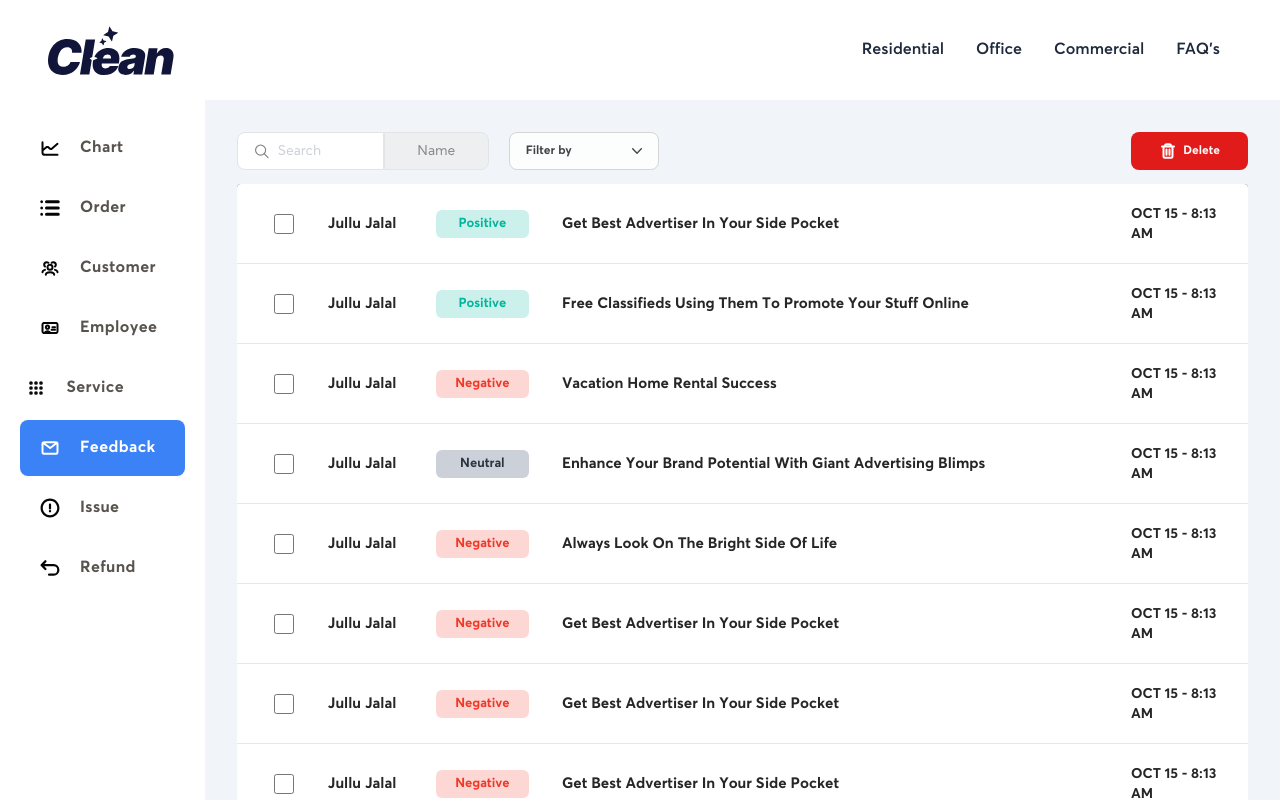
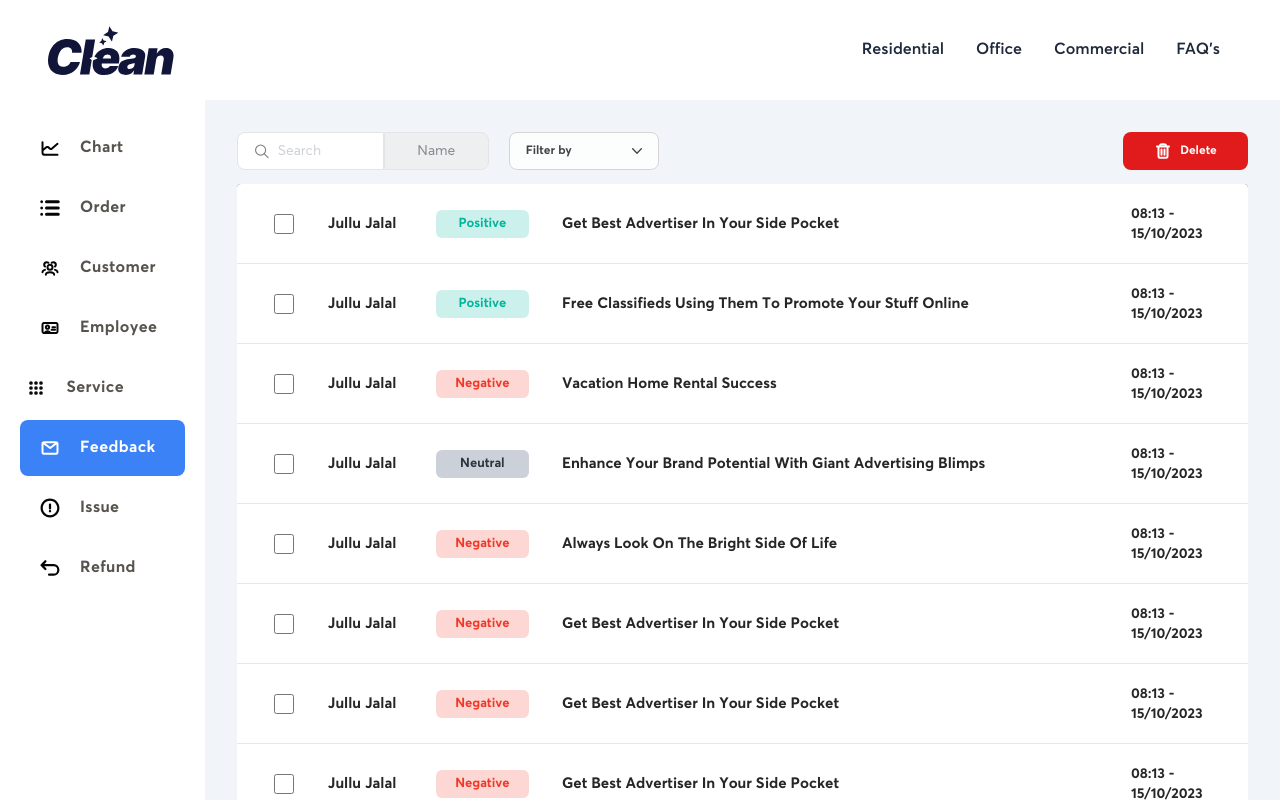
Before and after one commit to bichsonnhat/CleaningService, a Next.js app: page /dashboard/feedback in a window 1280 px wide. Shown: the top 800 px of the page. Built offline with nearby package versions, Linux system fonts and the light colour scheme.

Commit message:
feat: add logic handle to feedback search

```diff
--- a/src/app/(dashboard)/(routes)/dashboard/feedback/[id]/page.tsx
+++ b/src/app/(dashboard)/(routes)/dashboard/feedback/[id]/page.tsx
@@ -1,18 +1,21 @@
+'use client'
 import React from 'react'
 import { FaRegTrashAlt } from "react-icons/fa";
-import { GoArrowLeft } from "react-icons/go";
 import { LuArrowLeft } from "react-icons/lu";
 import Image from 'next/image';
 import { Feedback } from '@/components/feedback/FeedbackTable';
+import { useRouter } from 'next/navigation';
 
 
 const FeedbackDetail = () => {
+    const router = useRouter();
+
     const feedbackData: Feedback = {
         id: 1,
-        name: "Jullu Jalal",
+        customerName: "Jullu Jalal",
         sentiment: "Neutral" as "Neutral",
         message: "Get Best Advertiser In Your Side Pocket",
-        date: "OCT 15 - 8:13 AM"
+        createdAt: "2023-10-15T08:13:00Z"
     }
 
     const logo = [
@@ -29,13 +32,28 @@ const FeedbackDetail = () => {
         feedbackData.sentiment === 'Negative' ? 'bg-[#fcd7d4] text-[#ef3826]' :
             'bg-[#ccd0d9] text-[#2b3641]';
 
+    const formatDate = (date: string) => {
+        const newDate = new Date(date);
+
+        const hours = newDate.getHours().toString().padStart(2, '0');
+        const minutes = newDate.getMinutes().toString().padStart(2, '0');
+
+        const day = newDate.getDate().toString().padStart(2, '0');
+        const month = (newDate.getMonth() + 1).toString().padStart(2, '0');
+        const year = newDate.getFullYear();
+
+        return `${hours}:${minutes} - ${day}/${month}/${year}`;
+    }
+
     return (
         <div className="flex flex-col justify-center mt-3.5 w-full bg-white rounded max-md:px-5 max-md:max-w-full">
             <div className="flex flex-col w-full rounded max-md:max-w-full pb-6">
                 {/* Begin Title */}
                 <div className='flex flex-row items-center justify-between'>
                     <div className='flex flex-row items-center justify-start'>
-                        <button className='h-full p-6 hover:bg-slate-200 border-r-[1px] '>
+                        <button
+                        onClick={() => router.back()}
+                        className='h-full p-6 hover:bg-slate-200 border-r-[1px] '>
                             <LuArrowLeft className='h-[19px] text-neutral-300 text-xl font-bold' />
                         </button>
                         <p className='overflow-hidden self-stretch px-3 py-5 w-full ml-5 min-h-[48px] font-Averta-Bold text-lg'>{feedbackData.message}</p>
@@ -68,13 +86,13 @@ const FeedbackDetail = () => {
                             style={{ width: '60px', height: 'auto' }}
                         />
                         <div className='flex flex-row self-stretch items-center mx-4'>
-                            <p className=' font-bold font-Averta-Semibold text-lg mr-1'>{feedbackData.name}</p>
+                            <p className=' font-bold font-Averta-Semibold text-lg mr-1'>{feedbackData.customerName}</p>
                             <p className='text-xs font-semibold text-neutral-600 font-Averta-Regular mt-0.5'>{'<customer>'}</p>
                         </div>
                     </div>
 
 
-                    <p className=" py-4 font-Averta-Regular text-sm text-gray-400">{feedbackData.date}</p>
+                    <p className=" py-4 font-Averta-Regular text-sm text-gray-400">{formatDate(feedbackData.createdAt)}</p>
                 </div>
                 {/* End Sender info */}
 
--- a/src/components/feedback/FeedbackRow.tsx
+++ b/src/components/feedback/FeedbackRow.tsx
@@ -1,29 +1,46 @@
 import React from 'react';
 import { Checkbox } from "@material-tailwind/react";
+import { useRouter } from 'next/navigation';
 
 interface FeedbackRowProps {
-  name: string;
+  customerName: string;
   sentiment: 'Positive' | 'Negative' | 'Neutral';
   message: string;
-  date: string;
+  createdAt: string;
 }
 
-const FeedbackRow: React.FC<FeedbackRowProps> = ({ name, sentiment, message, date }) => {
-  //const bgColor = isEven ? 'bg-white' : 'bg-[#f5f7ff]';
+const FeedbackRow: React.FC<FeedbackRowProps> = ({ customerName, sentiment, message, createdAt }) => {
+  const router = useRouter();
+
   const sentimentColor = sentiment === 'Positive' ? 'bg-[#ccf0eb] text-[#00b69b]' :
     sentiment === 'Negative' ? 'bg-[#fcd7d4] text-[#ef3826]' :
       'bg-[#ccd0d9] text-[#2b3641]';
 
+      const formatDate = (date: string) => {
+        const newDate = new Date(date);
+
+        const hours = newDate.getHours().toString().padStart(2, '0');
+        const minutes = newDate.getMinutes().toString().padStart(2, '0');
+
+        const day = newDate.getDate().toString().padStart(2, '0');
+        const month = (newDate.getMonth() + 1).toString().padStart(2, '0');
+        const year = newDate.getFullYear();
+
+        return `${hours}:${minutes} - ${day}/${month}/${year}`;
+    }
+
   return (
 
-    <div className={`flex overflow-hidden flex-wrap w-full border-b border-gray-200 max-md:max-w-full md:h-[80px] cursor-pointer bg-white hover:bg-[#f4f7ff]`}>
-      <div className={`flex flex-col grow shrink justify-center pl-6 w-[66px]`}>
+    <div
+    onClick={() => router.push(`feedback/${customerName}`)}
+    className={`flex overflow-hidden flex-wrap w-full border-b border-gray-200 max-md:max-w-full md:h-[80px] cursor-pointer bg-white hover:bg-[#f4f7ff]`}>
+      <div onClick={(e) => e.stopPropagation()} className={`flex flex-col grow shrink justify-center pl-6 w-[66px]`}>
         <div className="flex overflow-hidden items-center pl-px w-full min-h-[48px]">
-          <Checkbox onPointerEnterCapture={undefined} onPointerLeaveCapture={undefined} crossOrigin={undefined} />
+          <Checkbox onClick={(e) => e.stopPropagation()}  onPointerEnterCapture={undefined} onPointerLeaveCapture={undefined} crossOrigin={undefined} />
         </div>
       </div>
       <div className={`flex flex-col grow shrink justify-center pl-2.5 text-sm font-bold text-neutral-800 w-[103px]`}>
-        <div className="overflow-hidden self-stretch px-3 py-4 w-full min-h-[48px] font-Averta-Bold text-[15px]">{name}</div>
+        <div className="overflow-hidden self-stretch px-3 py-4 w-full min-h-[48px] font-Averta-Bold text-[15px]">{customerName}</div>
       </div>
       <div className={`flex flex-col grow shrink justify-center pl-6 text-xs font-bold text-center whitespace-nowrap w-[125px]`}>
         <div className="flex overflow-hidden flex-1 items-center size-full">
@@ -38,7 +55,7 @@ const FeedbackRow: React.FC<FeedbackRowProps> = ({ name, sentiment, message, dat
         <div className="overflow-hidden self-stretch px-3 py-4 w-full min-h-[48px] max-md:max-w-full font-Averta-Bold text-[15px]">{message}</div>
       </div>
       <div className={`flex flex-col grow shrink justify-center pl-2.5 text-sm font-semibold text-neutral-800 w-[136px]`}>
-        <div className="overflow-hidden self-stretch px-3 py-4 w-full min-h-[48px] font-Averta-Bold text-[14px]">{date}</div>
+        <div className="overflow-hidden self-stretch px-3 py-4 w-full min-h-[48px] font-Averta-Bold text-[14px]">{formatDate(createdAt)}</div>
       </div>
     </div>
 
--- a/src/components/feedback/FeedbackTable.tsx
+++ b/src/components/feedback/FeedbackTable.tsx
@@ -2,204 +2,216 @@ import React, { useState } from "react";
 import FeedbackRow from "./FeedbackRow";
 import Pagination from "../employee/Pagination";
 import SearchBarAndFilter from "./SearchBarAndFilter";
+import Image from "next/image";
+import {
+  AlertDialog,
+  AlertDialogAction,
+  AlertDialogCancel,
+  AlertDialogContent,
+  AlertDialogDescription,
+  AlertDialogFooter,
+  AlertDialogHeader,
+  AlertDialogTitle,
+  AlertDialogTrigger,
+} from "@/components/ui/alert-dialog"
 
 export type Feedback = {
   id: number;
-  name: string;
+  customerName: string;
   sentiment: "Positive" | "Negative" | "Neutral";
   message: string;
-  date: string;
+  createdAt: string;
 };
 
 const feedbackData: Feedback[] = [
   {
     id: 1,
-    name: "Jullu Jalal",
+    customerName: "Jullu Jalal",
     sentiment: "Positive" as "Positive",
     message: "Get Best Advertiser In Your Side Pocket",
-    date: "OCT 15 - 8:13 AM",
+    createdAt: "2023-10-15T08:13:00Z",
   },
   {
     id: 2,
-    name: "Jullu Jalal",
+    customerName: "Jullu Jalal",
     sentiment: "Positive" as "Positive",
     message: "Free Classifieds Using Them To Promote Your Stuff Online",
-    date: "OCT 15 - 8:13 AM",
+    createdAt: "2023-10-15T08:13:00Z",
   },
   {
     id: 3,
-    name: "Jullu Jalal",
+    customerName: "Jullu Jalal",
     sentiment: "Negative" as "Negative",
     message: "Vacation Home Rental Success",
-    date: "OCT 15 - 8:13 AM",
+    createdAt: "2023-10-15T08:13:00Z",
   },
   {
     id: 4,
-    name: "Jullu Jalal",
+    customerName: "Jullu Jalal",
     sentiment: "Neutral" as "Neutral",
     message: "Enhance Your Brand Potential With Giant Advertising Blimps",
-    date: "OCT 15 - 8:13 AM",
+    createdAt: "2023-10-15T08:13:00Z",
   },
   {
     id: 5,
-    name: "Jullu Jalal",
+    customerName: "Jullu Jalal",
     sentiment: "Negative" as "Negative",
     message: "Always Look On The Bright Side Of Life",
-    date: "OCT 15 - 8:13 AM",
+    createdAt: "2023-10-15T08:13:00Z",
   },
   {
     id: 6,
-    name: "Jullu Jalal",
+    customerName: "Jullu Jalal",
     sentiment: "Negative" as "Negative",
     message: "Get Best Advertiser In Your Side Pocket",
-    date: "OCT 15 - 8:13 AM",
+    createdAt: "2023-10-15T08:13:00Z",
   },
   {
     id: 7,
-    name: "Jullu Jalal",
+    customerName: "Jullu Jalal",
     sentiment: "Negative" as "Negative",
     message: "Get Best Advertiser In Your Side Pocket",
-    date: "OCT 15 - 8:13 AM",
+    createdAt: "2023-10-15T08:13:00Z",
   },
   {
     id: 8,
-    name: "Jullu Jalal",
+    customerName: "Jullu Jalal",
     sentiment: "Negative" as "Negative",
     message: "Get Best Advertiser In Your Side Pocket",
-    date: "OCT 15 - 8:13 AM",
+    createdAt: "2023-10-15T08:13:00Z",
   },
   {
     id: 9,
-    name: "Jullu Jalal",
+    customerName: "Jullu Jalal",
     sentiment: "Negative" as "Negative",
     message: "Get Best Advertiser In Your Side Pocket",
-    date: "OCT 15 - 8:13 AM",
+    createdAt: "2023-10-15T08:13:00Z",
   },
   {
     id: 10,
-    name: "Jullu Jalal",
+    customerName: "Jullu Jalal",
     sentiment: "Negative" as "Negative",
     message: "Get Best Advertiser In Your Side Pocket",
-    date: "OCT 15 - 8:13 AM",
+    createdAt: "2023-10-15T08:13:00Z",
   },
   {
     id: 11,
-    name: "Jullu Jalal",
+    customerName: "Jullu Jalal",
     sentiment: "Negative" as "Negative",
     message: "Get Best Advertiser In Your Side Pocket",
-    date: "OCT 15 - 8:13 AM",
+    createdAt: "2023-10-15T08:13:00Z",
   },
   {
     id: 12,
-    name: "Jullu Jalal",
+    customerName: "Jullu Jalal",
     sentiment: "Negative" as "Negative",
     message: "Get Best Advertiser In Your Side Pocket",
-    date: "OCT 15 - 8:13 AM",
+    createdAt: "2023-10-15T08:13:00Z",
   },
   {
     id: 13,
-    name: "Jullu Jalal",
+    customerName: "Jullu Jalal",
     sentiment: "Negative" as "Negative",
     message: "Get Best Advertiser In Your Side Pocket",
-    date: "OCT 15 - 8:13 AM",
+    createdAt: "2023-10-15T08:13:00Z",
   },
   {
     id: 14,
-    name: "Jullu Jalal",
+    customerName: "Jullu Jalal",
     sentiment: "Negative" as "Negative",
     message: "Get Best Advertiser In Your Side Pocket",
-    date: "OCT 15 - 8:13 AM",
+    createdAt: "2023-10-15T08:13:00Z",
   },
   {
     id: 15,
-    name: "Jullu Jalal",
+    customerName: "Jullu Jalal",
     sentiment: "Negative" as "Negative",
     message: "Get Best Advertiser In Your Side Pocket",
-    date: "OCT 15 - 8:13 AM",
+    createdAt: "2023-10-15T08:13:00Z",
   },
   {
     id: 16,
-    name: "Jullu Jalal",
+    customerName: "Jullu Jalal",
     sentiment: "Negative" as "Negative",
     message: "Get Best Advertiser In Your Side Pocket",
-    date: "OCT 15 - 8:13 AM",
+    createdAt: "2023-10-15T08:13:00Z",
   },
   {
     id: 17,
-    name: "Jullu Jalal",
+    customerName: "Jullu Jalal",
     sentiment: "Negative" as "Negative",
     message: "Get Best Advertiser In Your Side Pocket",
-    date: "OCT 15 - 8:13 AM",
+    createdAt: "2023-10-15T08:13:00Z",
   },
   {
     id: 18,
-    name: "Jullu Jalal",
+    customerName: "Jullu Jalal",
     sentiment: "Positive" as "Positive",
     message: "Get Best Advertiser In Your Side Pocket",
-    date: "OCT 15 - 8:13 AM",
+    createdAt: "2023-10-15T08:13:00Z",
   },
   {
     id: 19,
-    name: "Jullu Jalal",
+    customerName: "Jullu Jalal",
     sentiment: "Positive" as "Positive",
     message: "Free Classifieds Using Them To Promote Your Stuff Online",
-    date: "OCT 15 - 8:13 AM",
+    createdAt: "2023-10-15T08:13:00Z",
   },
   {
     id: 20,
-    name: "Jullu Jalal",
+    customerName: "Jullu Jalal",
     sentiment: "Negative" as "Negative",
     message: "Vacation Home Rental Success",
-    date: "OCT 15 - 8:13 AM",
+    createdAt: "2023-10-15T08:13:00Z",
   },
   {
     id: 21,
-    name: "Jullu Jalal",
+    customerName: "Jullu Jalal",
     sentiment: "Neutral" as "Neutral",
     message: "Enhance Your Brand Potential With Giant Advertising Blimps",
-    date: "OCT 15 - 8:13 AM",
+    createdAt: "2023-10-15T08:13:00Z",
   },
   {
     id: 22,
-    name: "Jullu Jalal",
+    customerName: "Jullu Jalal",
     sentiment: "Negative" as "Negative",
     message: "Always Look On The Bright Side Of Life",
-    date: "OCT 15 - 8:13 AM",
+    createdAt: "2023-10-15T08:13:00Z",
   },
   {
     id: 23,
-    name: "Jullu Jalal",
+    customerName: "Jullu Jalal",
     sentiment: "Negative" as "Negative",
     message: "Get Best Advertiser In Your Side Pocket",
-    date: "OCT 15 - 8:13 AM",
+    createdAt: "2023-10-15T08:13:00Z",
   },
   {
     id: 24,
-    name: "Jullu Jalal",
+    customerName: "Jullu Jalal",
     sentiment: "Negative" as "Negative",
     message: "Get Best Advertiser In Your Side Pocket",
-    date: "OCT 15 - 8:13 AM",
+    createdAt: "2023-10-15T08:13:00Z",
   },
   {
     id: 25,
-    name: "Jullu Jalal",
+    customerName: "Jullu Jalal",
     sentiment: "Negative" as "Negative",
     message: "Get Best Advertiser In Your Side Pocket",
-    date: "OCT 15 - 8:13 AM",
+    createdAt: "2023-10-15T08:13:00Z",
   },
   {
     id: 26,
-    name: "Jullu Jalal",
+    customerName: "Jullu Jalal",
     sentiment: "Negative" as "Negative",
     message: "Get Best Advertiser In Your Side Pocket",
-    date: "OCT 15 - 8:13 AM",
+    createdAt: "2022-10-15T08:13:00Z",
   },
   {
     id: 27,
-    name: "Jullu Jalal",
+    customerName: "Jullu Jalal",
     sentiment: "Negative" as "Negative",
     message: "Get Best Advertiser In Your Side Pocket",
-    date: "OCT 15 - 8:13 AM",
+    createdAt: "2024-10-15T08:13:00Z",
   },
 ];
 
@@ -212,20 +224,21 @@ export default function FeedbackTable() {
   // filter
   const applyFilter = (data: any) => {
     switch (filter) {
-      case "Name":
+      case "Newest":
         return [...data].sort(
-          (a, b) =>
-            b.completedJobs / b.totalJobs - a.completedJobs / a.totalJobs
+          (a, b) => {
+            const dateA = new Date(a.createdAt).getTime();
+            const dateB = new Date(b.createdAt).getTime();
+            return dateB - dateA;
+          }
         );
-      case "Status":
+      case "Oldest":
         return [...data].sort(
-          (a, b) =>
-            a.completedJobs / a.totalJobs - b.completedJobs / b.totalJobs
-        );
-      case "Date":
-        return [...data].sort(
-          (a, b) =>
-            a.completedJobs / a.totalJobs - b.completedJobs / b.totalJobs
+          (a, b) => {
+            const dateA = new Date(a.createdAt).getTime();
+            const dateB = new Date(b.createdAt).getTime();
+            return dateA - dateB;
+          }
         );
       default:
         return data;
@@ -235,8 +248,8 @@ export default function FeedbackTable() {
   // search by
   const filteredData = feedbackData.filter((Feedback) => {
     switch (searchBy) {
-      case "Name":
-        return Feedback.name.toLowerCase().includes(searchTerm.toLowerCase());
+      case "Customer":
+        return Feedback.customerName.toLowerCase().includes(searchTerm.toLowerCase());
       case "Sentiment":
         const check = Feedback.sentiment
           .toLowerCase()
@@ -250,9 +263,9 @@ export default function FeedbackTable() {
           .toLowerCase()
           .includes(searchTerm.toLowerCase());
       case "Date":
-        return Feedback.date.toLowerCase().includes(searchTerm.toLowerCase());
+        return Feedback.createdAt.toLowerCase().includes(searchTerm.toLowerCase());
       default:
-        return Feedback.name.toLowerCase().includes(searchTerm.toLowerCase());
+        return Feedback.customerName.toLowerCase().includes(searchTerm.toLowerCase());
     }
   });
 
@@ -273,11 +286,40 @@ export default function FeedbackTable() {
 
   return (
     <>
+    <div className="flex flex-row justify-between items-center">
       <SearchBarAndFilter
         setSearchTerm={setSearchTerm}
         setSearchBy={setSearchBy}
         onFilterChange={setFilter}
       />
+
+<AlertDialog>
+                                <AlertDialogTrigger>
+                                <div className="flex flex-row gap-2 items-center justify-center px-10 h-[38px] bg-[#E11B1B] hover:bg-opacity-90 rounded-[8px] text-xs font-Averta-Bold tracking-normal leading-loose whitespace-nowrap text-center text-white">
+        <Image src="/images/Dashboard/Feedback/Trash.svg" alt="" width={18} height={18} />
+          Delete
+        </div>
+                                </AlertDialogTrigger>
+                                <AlertDialogContent>
+                                    <AlertDialogHeader>
+                                        <AlertDialogTitle>Are you absolutely sure?</AlertDialogTitle>
+                                        <AlertDialogDescription>
+                                            This action cannot be undone. This action will delete the feedback permanently.
+                                        </AlertDialogDescription>
+                                    </AlertDialogHeader>
+                                    <AlertDialogFooter>
+                                        <AlertDialogCancel>Cancel</AlertDialogCancel>
+                                        <AlertDialogAction asChild>
+                                            <button
+                                            onClick={() => alert('Feedback deleted')}
+                                            className="px-4 py-2 text-sm text-white bg-red-600 rounded-lg hover:bg-red-700">
+                                                Delete
+                                            </button>
+                                        </AlertDialogAction>
+                                    </AlertDialogFooter>
+                                </AlertDialogContent>
+                            </AlertDialog>
+    </div>
 
       <div className="flex flex-col justify-center mt-3.5 w-full bg-white rounded max-md:px-5 max-md:max-w-full">
         <div className="flex flex-col w-full rounded max-md:max-w-full">
--- a/src/components/feedback/Filter.tsx
+++ b/src/components/feedback/Filter.tsx
@@ -5,7 +5,7 @@ type FilterDropdownProps = {
 };
 
 const FilterDropdown: React.FC<FilterDropdownProps> = ({ onFilterChange }) => {
-    const options = ["Best Rating", "Worst Rating", "Filter by"];
+    const options = ["Newest", "Oldest", "Filter by"];
 
     const [isOpen, setIsOpen] = useState(false);
     const [selectedOption, setSelectedOption] = useState("Filter by");
--- a/src/components/feedback/SearchBarAndFilter.tsx
+++ b/src/components/feedback/SearchBarAndFilter.tsx
@@ -30,7 +30,7 @@ const SearchBarAndFilter: React.FC<SearchBarAndFilterProps> = ({
     setIsDropdownOpen(false);
   };
 
-  const searchByOptions = ["Name", "Sentiment", "Message", "Date"];
+  const searchByOptions = ["Customer", "Sentiment", "Message", "Date"];
 
   return (
     <>
@@ -88,7 +88,7 @@ const SearchBarAndFilter: React.FC<SearchBarAndFilterProps> = ({
           <FilterDropdown onFilterChange={onFilterChange} />
         </div>
 
-        <button className="flex flex-row justify-center items-center px-7 h-[38px] bg-[#e11b1a] hover:bg-opacity-90 rounded-[8px] text-xs font-Averta-Bold tracking-normal leading-loose text-center text-white gap-1.5">
+        {/* <button className="flex flex-row justify-center items-center px-7 h-[38px] bg-[#e11b1a] hover:bg-opacity-90 rounded-[8px] text-xs font-Averta-Bold tracking-normal leading-loose text-center text-white gap-1.5">
           <Image
             src="/images/Dashboard/Feedback/Trash.svg"
             alt=""
@@ -96,7 +96,7 @@ const SearchBarAndFilter: React.FC<SearchBarAndFilterProps> = ({
             height={18}
           />
           <p>Delete</p>
-        </button>
+        </button> */}
       </div>
     </>
   );
```
